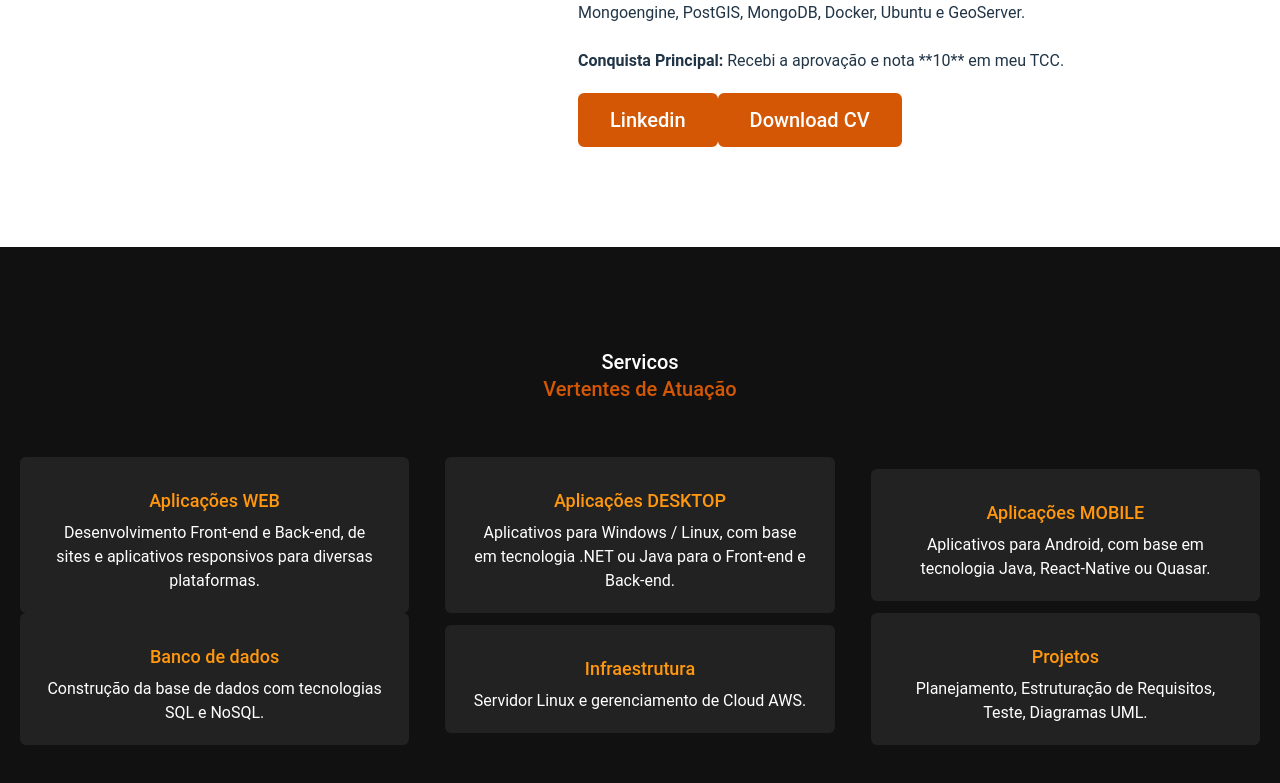
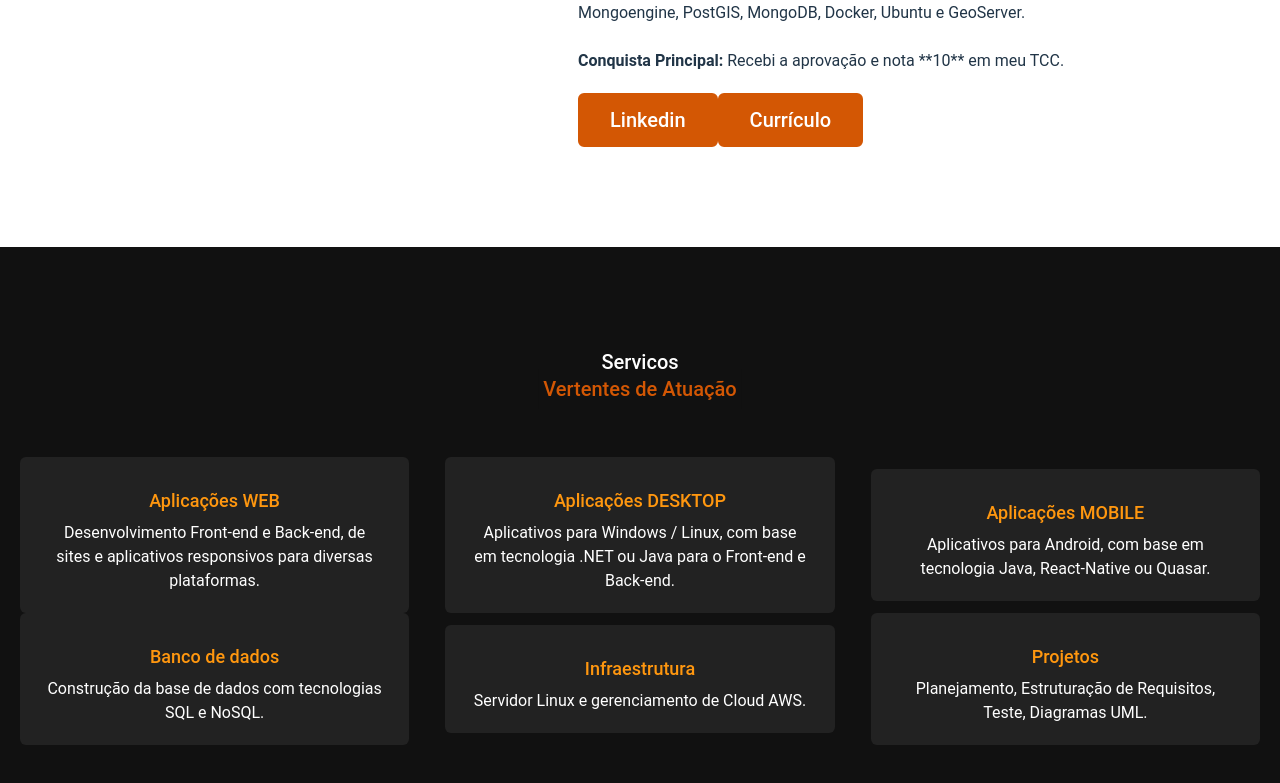
Before and after one commit to NatanaelRazzotto/natanael-razzotto-portfolio, a React (Vite) app: page / in a window 1280 px wide. Shown: the part 1536-2319 px from the top of the page. Built offline with nearby package versions, Linux system fonts and the light colour scheme.

Commit message:
feat: :sparkles: Add redirect CV

```diff
--- a/src/App.jsx
+++ b/src/App.jsx
@@ -205,7 +205,7 @@ function App() {
                   <strong>Conquista Principal:</strong> Recebi a aprovação e nota **10** em meu TCC.
                 </p>
                 <a href="https://www.linkedin.com/in/natanaelrazzotto/">Linkedin</a>
-                <a href="#">Download CV</a>
+                <a href="https://drive.google.com/file/d/1gEXnoRGZPV6-BqoBOmHJ_ocmIQir187E/view">Currículo</a>
               </div>
             </div>
           </div>
```
